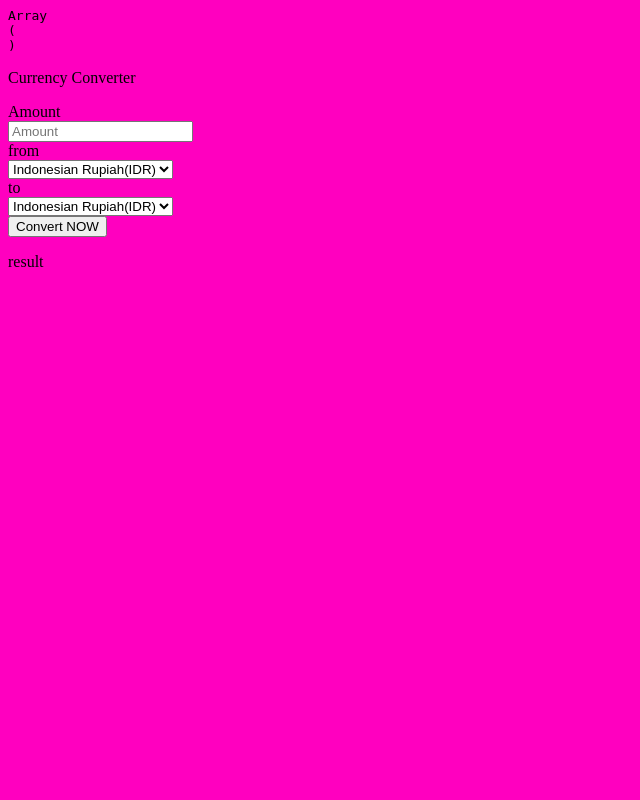
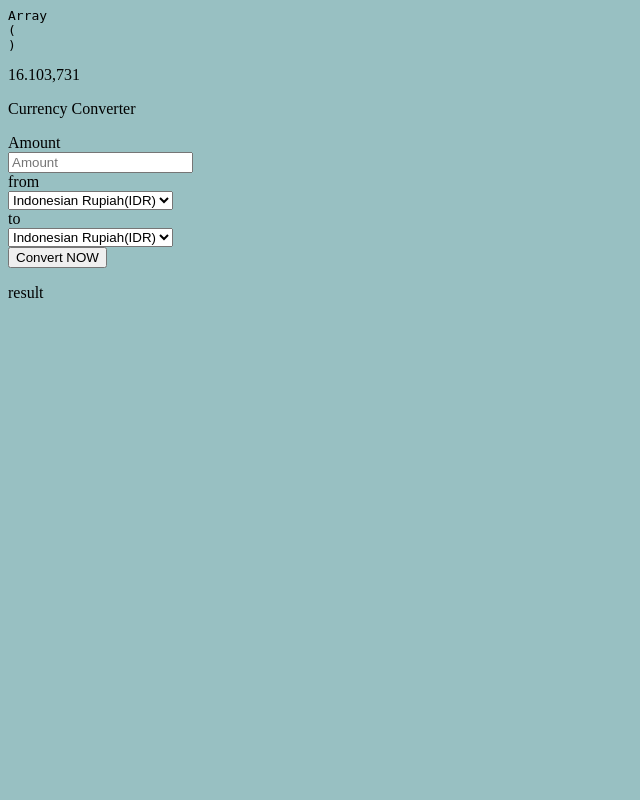
Before and after one commit to becodeorg/verou-3-the-dream-cskeith-hub, a PHP site: page / in a window 1280 px wide. Shown: the whole page, without its empty margins (0-640 px from the left). Run offline with PHP 8.4, Linux system fonts and the light colour scheme.

Commit message:
Add php tag

```diff
--- a/index.php
+++ b/index.php
@@ -13,6 +13,13 @@ function pre_r( $array )  // Super Gobal Variable ARRAY
 
 pre_r($_POST); // Calling SuperGlobal  $_POST
 
+$idr = "16.103,73"; // rate of 25-2-2022 to 1EURO
+
+$eur = 1;
+
+echo $idr;
+
+echo $eur;
 
 if(isset($_POST['submit'])){ // in Use of submit
 
--- a/style.css
+++ b/style.css
@@ -1,3 +1,3 @@
 body{
-    background-color: rgb(255, 0, 191);
+    background-color: rgb(152, 192, 194);
 }
--- a/view.php
+++ b/view.php
@@ -1,3 +1,5 @@
+<?php
+?>
 <!DOCTYPE html>
 <html lang="en">
 <head>
```
